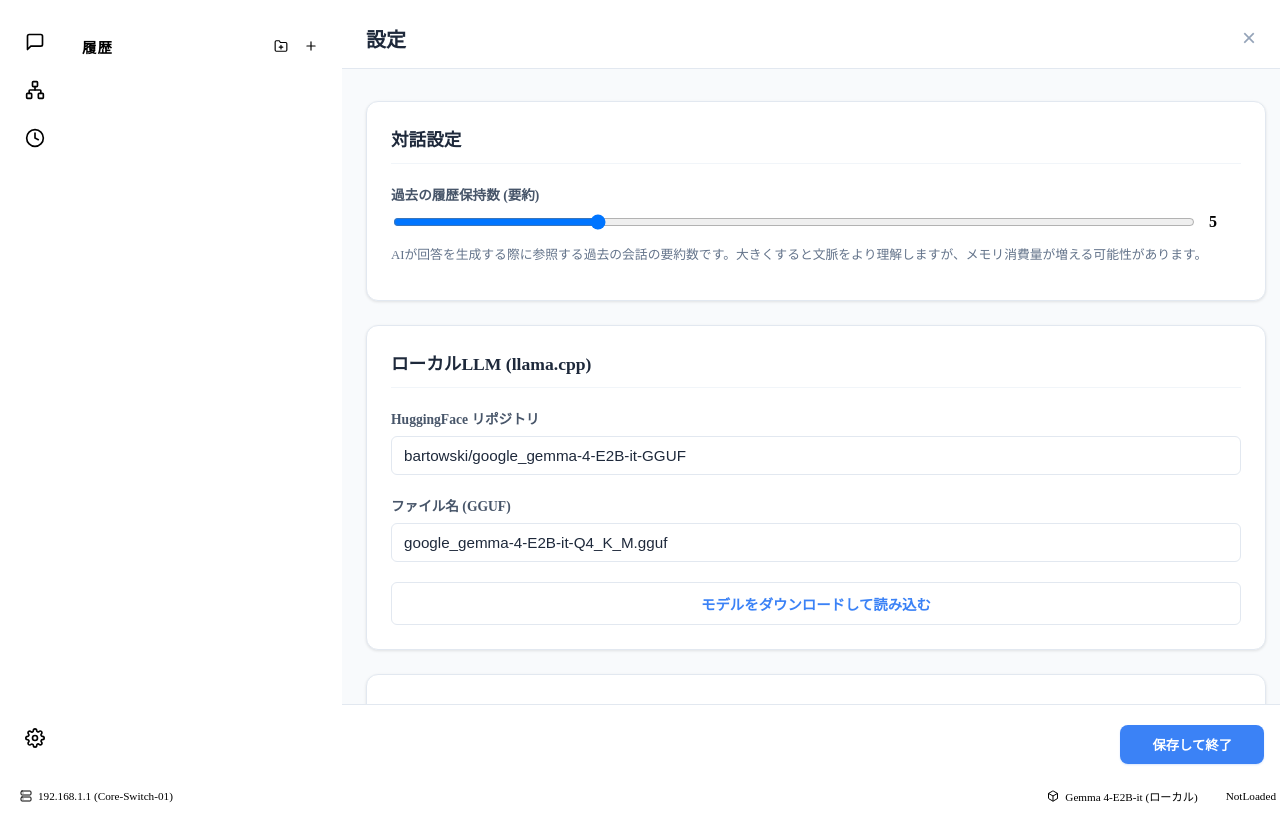
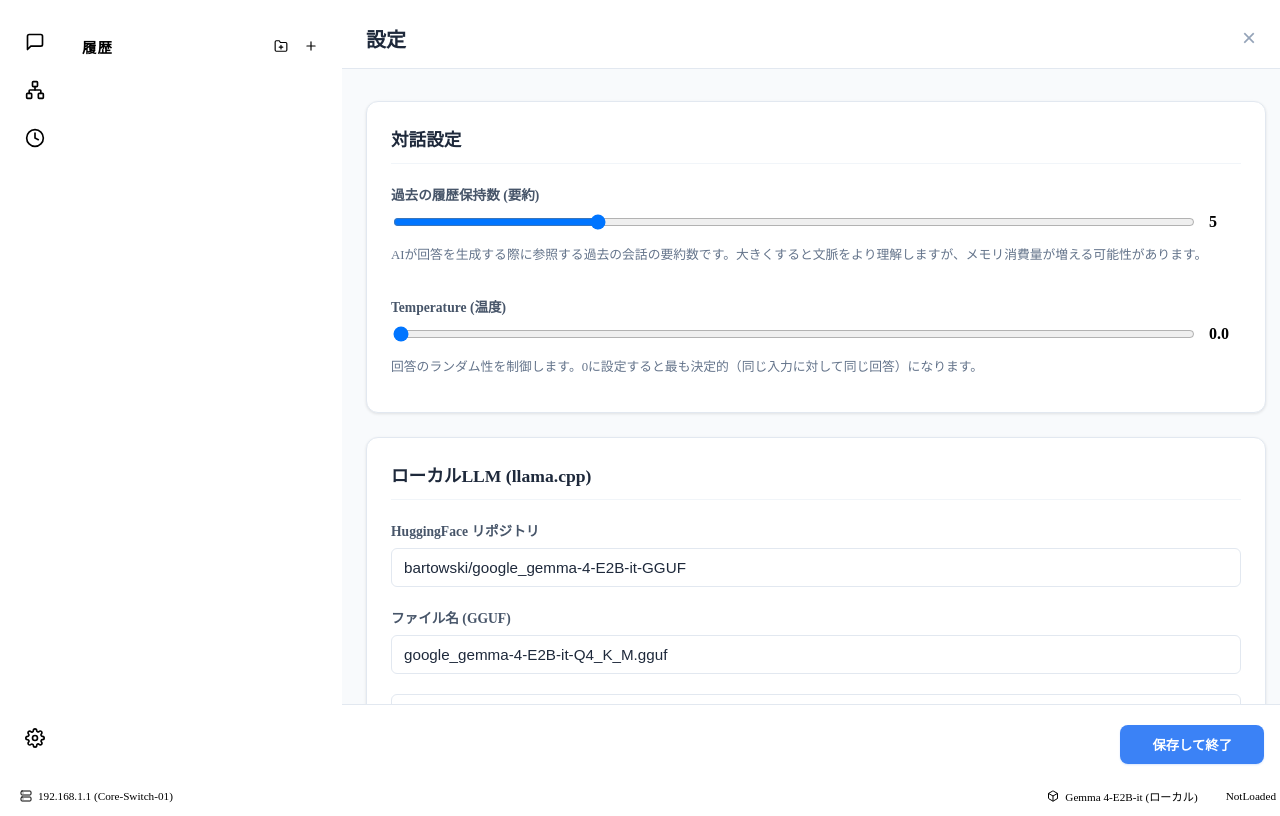
Before and after one commit to kamera25/mikomai, a React (Vite) app: page / in a window 1280 px wide. Both pictures are taken after a click on the element 35 px from the left and 738 px from the top of the page. Built offline with nearby package versions, Linux system fonts and the light colour scheme.

Commit message:
tempratureを0にセット

```diff
--- a/src/App.tsx
+++ b/src/App.tsx
@@ -50,6 +50,7 @@ function App() {
   const [connectedHost] = useState<string>("192.168.1.1 (Core-Switch-01)");
   const [summaries, setSummaries] = useState<SummaryItem[]>([]);
   const [historyLimit, setHistoryLimit] = useState<number>(5);
+  const [temperature, setTemperature] = useState<number>(0.0);
   const isComposing = useRef(false);
 
   const textareaRef = useRef<HTMLTextAreaElement>(null);
@@ -100,6 +101,9 @@ function App() {
         const settings: any = await invoke("load_settings");
         if (settings && settings.historyLimit !== undefined) {
           setHistoryLimit(settings.historyLimit);
+        }
+        if (settings && settings.temperature !== undefined) {
+          setTemperature(settings.temperature);
         }
       } catch (e) {
         console.error("Failed to load settings:", e);
@@ -624,7 +628,16 @@ function App() {
             onHistoryLimitChange={async (newLimit) => {
               setHistoryLimit(newLimit);
               try {
-                await invoke("save_settings", { settings: { historyLimit: newLimit } });
+                await invoke("save_settings", { settings: { historyLimit: newLimit, temperature } });
+              } catch (e) {
+                console.error("Failed to save settings:", e);
+              }
+            }}
+            temperature={temperature}
+            onTemperatureChange={async (newTemp) => {
+              setTemperature(newTemp);
+              try {
+                await invoke("save_settings", { settings: { historyLimit, temperature: newTemp } });
               } catch (e) {
                 console.error("Failed to save settings:", e);
               }
--- a/src/components/SettingsPanel.tsx
+++ b/src/components/SettingsPanel.tsx
@@ -9,13 +9,17 @@ interface SettingsPanelProps {
   onClose: () => void;
   historyLimit: number;
   onHistoryLimitChange: (limit: number) => void;
+  temperature: number;
+  onTemperatureChange: (temp: number) => void;
 }
 
 export const SettingsPanel: React.FC<SettingsPanelProps> = ({
   isOpen,
   onClose,
   historyLimit,
-  onHistoryLimitChange
+  onHistoryLimitChange,
+  temperature,
+  onTemperatureChange
 }) => {
   const [modelPath, setModelPath] = useState("bartowski/google_gemma-4-E2B-it-GGUF");
   const [modelFilename, setModelFilename] = useState("google_gemma-4-E2B-it-Q4_K_M.gguf");
@@ -96,6 +100,24 @@ export const SettingsPanel: React.FC<SettingsPanelProps> = ({
                 AIが回答を生成する際に参照する過去の会話の要約数です。大きくすると文脈をより理解しますが、メモリ消費量が増える可能性があります。
               </p>
             </div>
+            <div className="form-control">
+              <label>Temperature (温度)</label>
+              <div style={{ display: 'flex', alignItems: 'center', gap: '12px' }}>
+                <input
+                  type="range"
+                  min="0"
+                  max="2.0"
+                  step="0.1"
+                  value={temperature}
+                  onChange={(e) => onTemperatureChange(parseFloat(e.target.value))}
+                  style={{ flexGrow: 1 }}
+                />
+                <span style={{ minWidth: '32px', fontWeight: 'bold', color: 'var(--accent-color)' }}>{temperature.toFixed(1)}</span>
+              </div>
+              <p className="help-text" style={{ fontSize: '0.8rem', color: '#64748b', marginTop: '4px' }}>
+                回答のランダム性を制御します。0に設定すると最も決定的（同じ入力に対して同じ回答）になります。
+              </p>
+            </div>
           </section>
 
           <section className="settings-group">
```
Also changed, not shown: 2 other files (tests, documents, lock files or other folders).
